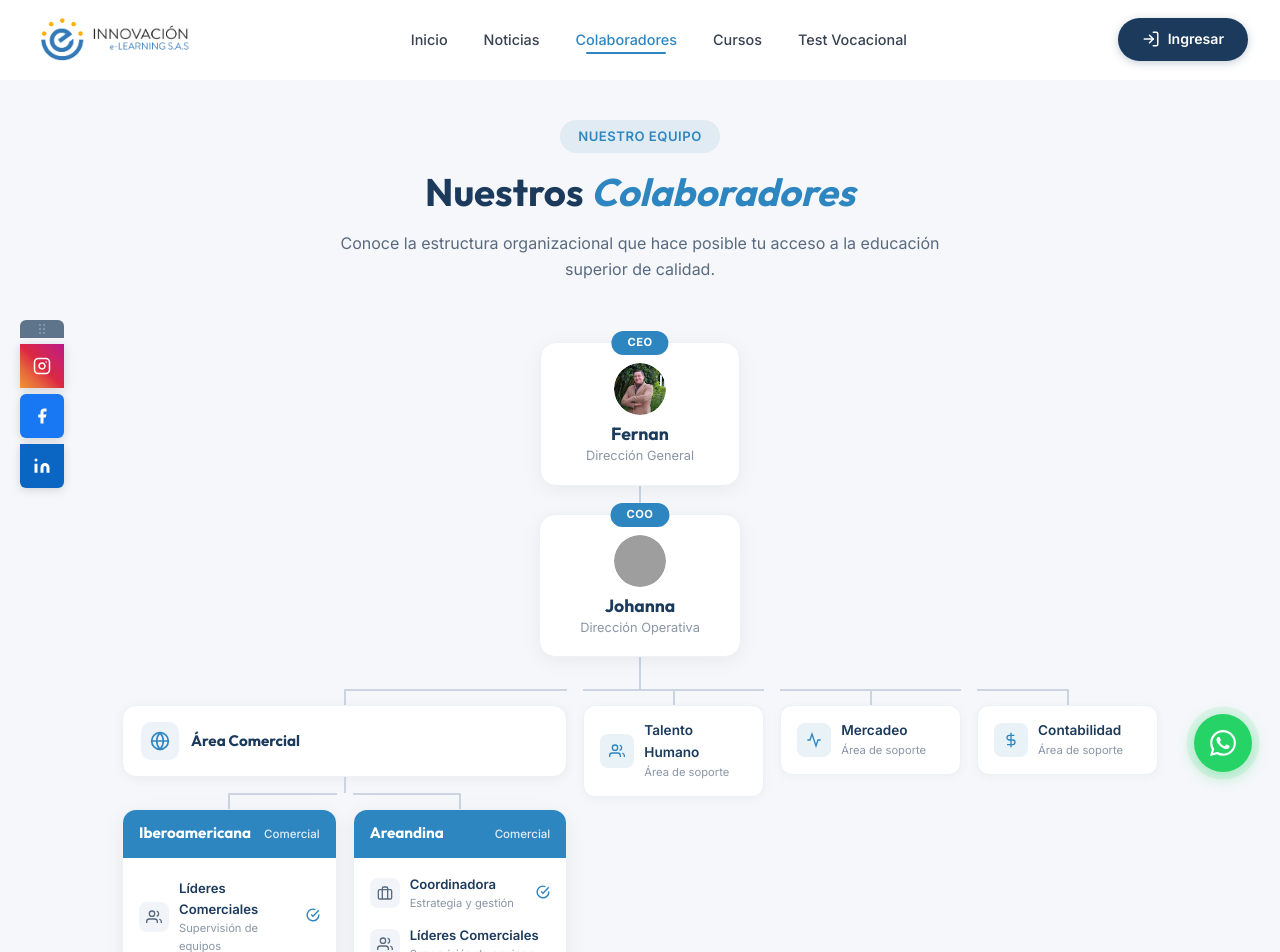
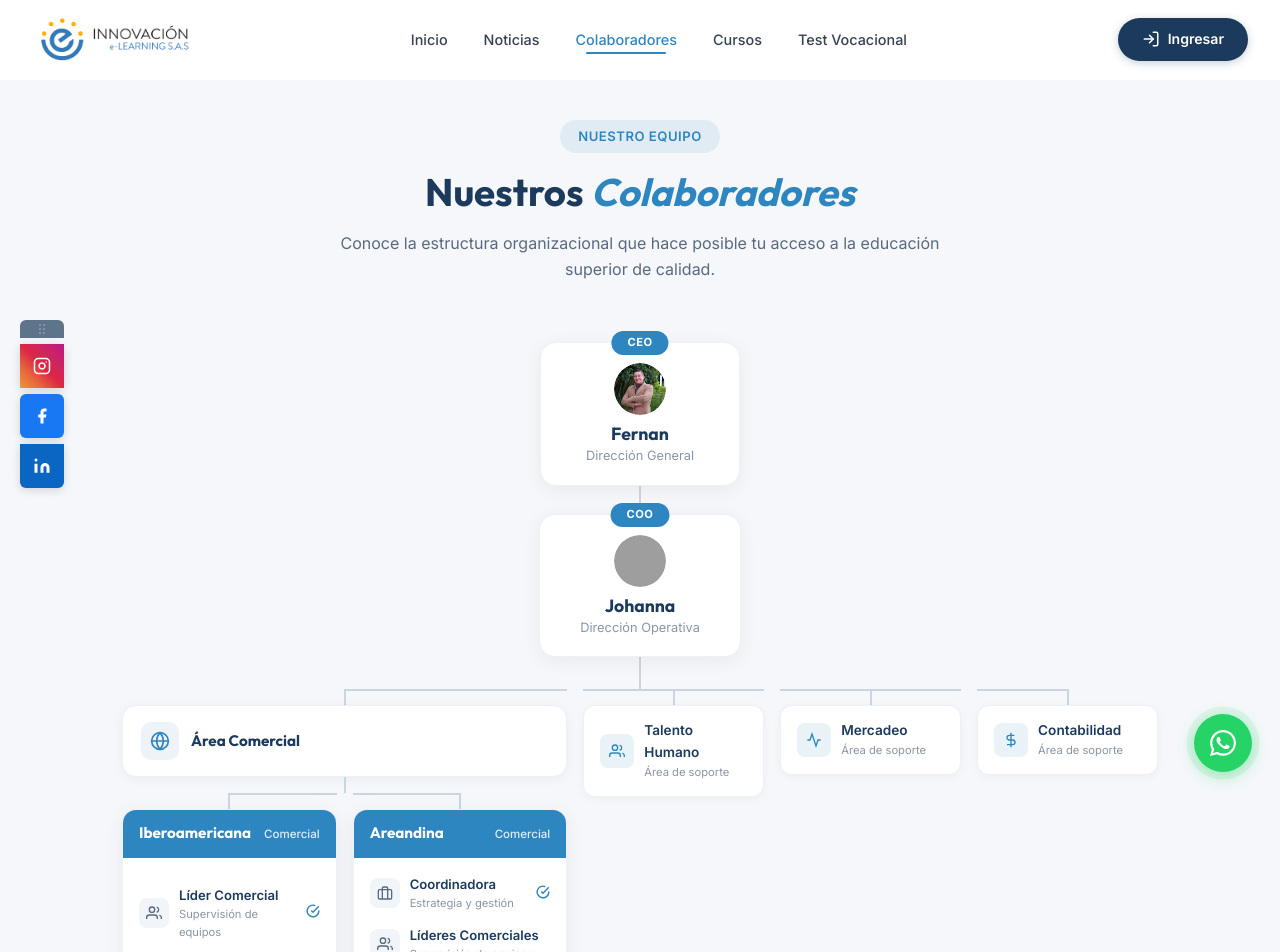
Before and after one commit to jorgelosada1/Innovacion, a React (Vite) app: page /colaboradores in a window 1280 px wide. Shown: the top 952 px of the page. Built offline with nearby package versions, Linux system fonts and the light colour scheme; grey boxes are pictures that could not be loaded.

Commit message:
fix: Change Líderes Comerciales to Líder Comercial in Iberoamericana organigrama card

```diff
--- a/src/pages/ColaboradoresPage.jsx
+++ b/src/pages/ColaboradoresPage.jsx
@@ -83,7 +83,7 @@ const ColaboradoresPage = () => {
                           <svg width="16" height="16" viewBox="0 0 24 24" fill="none" stroke="currentColor" strokeWidth="2"><path d="M17 21v-2a4 4 0 00-4-4H5a4 4 0 00-4 4v2"/><circle cx="9" cy="7" r="4"/><path d="M23 21v-2a4 4 0 00-3-3.87"/><path d="M16 3.13a4 4 0 010 7.75"/></svg>
                         </div>
                         <div>
-                          <p className="org__uni-role-name">Líderes Comerciales</p>
+                          <p className="org__uni-role-name">Líder Comercial</p>
                           <p className="org__uni-role-desc">Supervisión de equipos</p>
                         </div>
                         <div className="org__uni-check">
```
